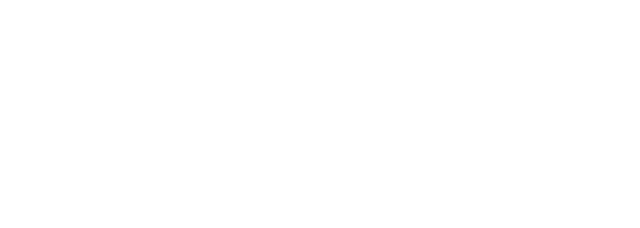
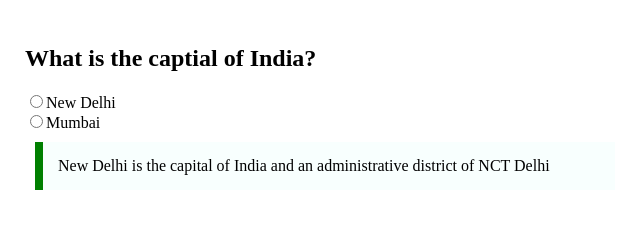
Before and after one commit to acciojob/trivia-Mazhar-54321, a website: page main.html in a window 1280 px wide. Shown: the whole page, without its empty margins (0-640 px from the left). Drawn offline with Linux system fonts and the light colour scheme.

Commit message:
created a submission

```diff
--- a/main.html
+++ b/main.html
@@ -8,6 +8,12 @@
 
 <body>
 	<!-- the entire body must be written by student -->
+	<h2>What is the captial of India?</h2>
+	<div><input type="radio" value="New Delhi" />New Delhi</div>
+	<div><input type="radio" value="Mumbai" />Mumbai</div>
+	<blockquote cite="https://en.wikipedia.org/wiki/New_Delhi">
+		New Delhi is the capital of India and an administrative district of NCT Delhi
+	</blockquote>
     <script type="text/javascript" src="./script.js">
 </script>
 
--- a/styles.css
+++ b/styles.css
@@ -1,2 +1,13 @@
-
+body{
+	max-width:600px;
+	margin:10px;
+	padding:15px
+}
+blockquote{
+	max-width:600px;
+	margin:10px;
+	padding:15px;
+	border-left:8px solid green;
+	background-color: #f8fffe;
+}
 /* Your CSS Code here. */
```
